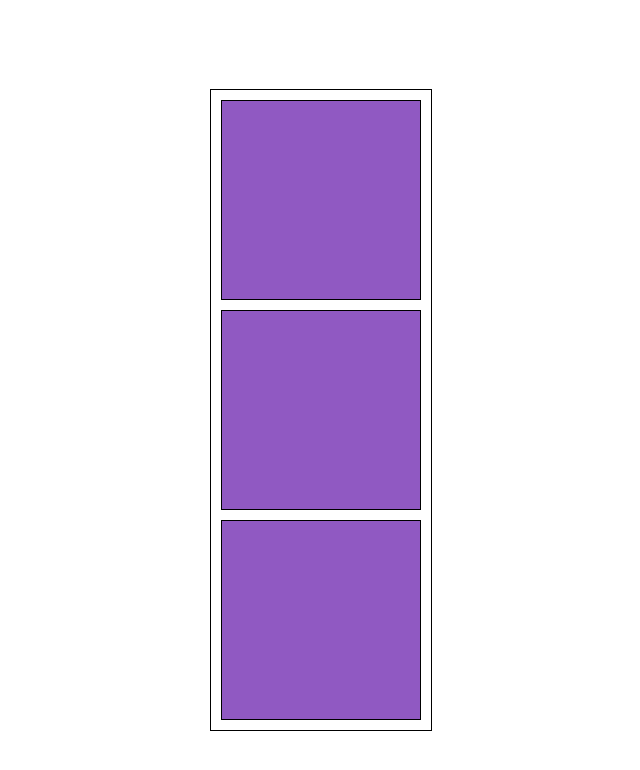
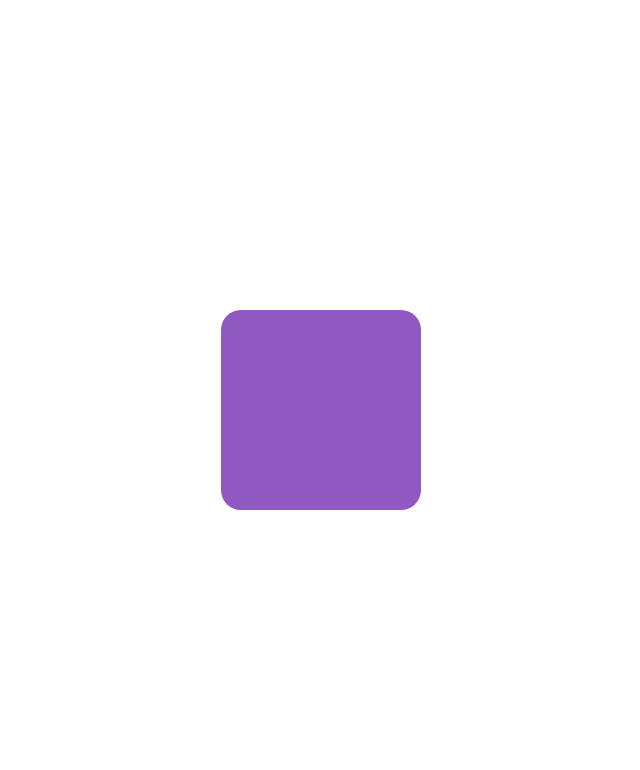
Before and after one commit to NIRMAL1996-CODE/reactcodepractice, a React (Vite) app in the folder FramerMotion/: page / in a window 1280 px wide. Shown: the top 770 px of the page, without its empty margins (319-959 px from the left). Built offline with nearby package versions, Linux system fonts and the light colour scheme.

Commit message:
Animated Shape using variants in framer motion

```diff
--- a/FramerMotion/src/App.tsx
+++ b/FramerMotion/src/App.tsx
@@ -4,18 +4,19 @@
 // import KeyFrames from "./components/KeyFrames"
 // import LoadingSpinner from "./components/LoadingSpinner"
 // import PulsingButton from "./components/PulsingButton"
-import Gesture from "./components/Gesture";
+// import Gesture from "./components/Gesture";
+import AnimatedShape from "./components/AnimatedShape";
 const App = () => {
   return (
-    <div className="border-1 flex flex-col justify-center items-center">
+    <div className=" flex flex-col justify-center items-center">
        {/* <Animate/>
       <Transition/>
       <Drag/>
       <KeyFrames/>
       <PulsingButton/>
-      <LoadingSpinner/>*/}
-
-      <Gesture/>
+      <LoadingSpinner/>
+      <Gesture/>*/}
+      <AnimatedShape/>
     </div>
   )
 };
--- /dev/null
+++ b/FramerMotion/src/components/AnimatedShape.tsx
@@ -0,0 +1,32 @@
+import {motion} from "framer-motion"
+const boxVariants={
+  initial: {
+    scale:1,
+    rotate:0,
+    skew:0,
+  },
+  hover:{
+    scale:1.2,
+    rotate:20,
+    skew:"10deg",
+    transition:{durtion:0.3},
+    backgroundColor:"yellow",
+  },
+  click:{
+    backgroundColor:"#93C5FD",
+    scale:0.9,
+    rotate:-20,
+    transition:{duratuion:0.3}
+  }
+}
+const AnimatedShape = () => {
+  return (
+    <motion.div className="box" variants={boxVariants}
+    initial="initial"
+    whileHover="hover"
+    whileTap="click"
+   >
+    </motion.div>
+  )
+};
+export default AnimatedShape;
--- a/FramerMotion/src/index.css
+++ b/FramerMotion/src/index.css
@@ -20,6 +20,7 @@ body{
   padding: 10px;
   width: 200px;
   height: 200px;
+  border-radius: 20px;
   /* border-radius: 50%; */
-  border: 1px solid black;
+  /* border: 1px solid black; */
 }
```
